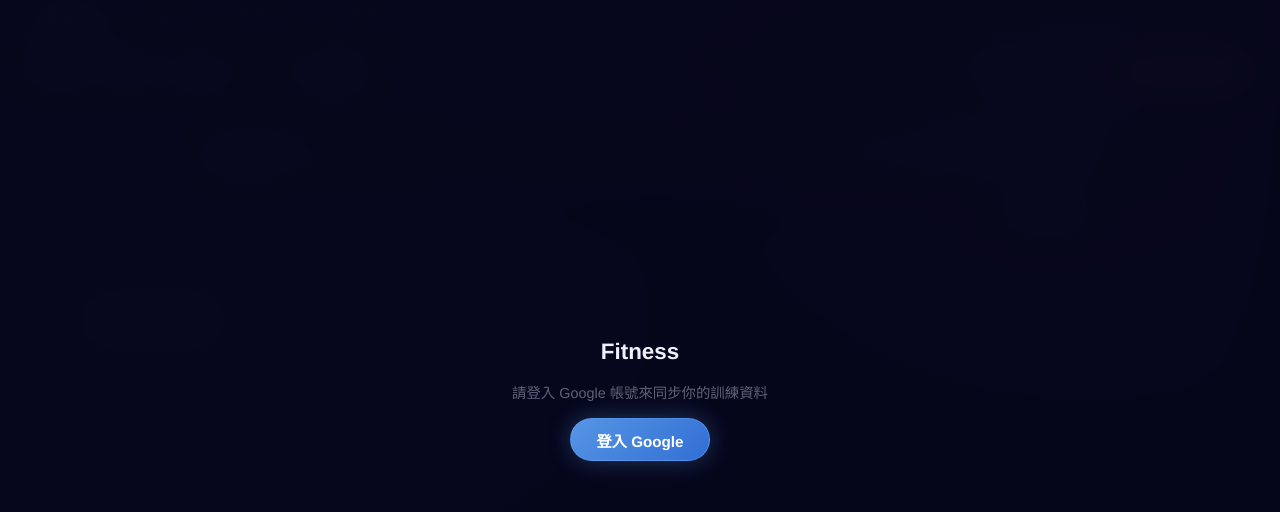
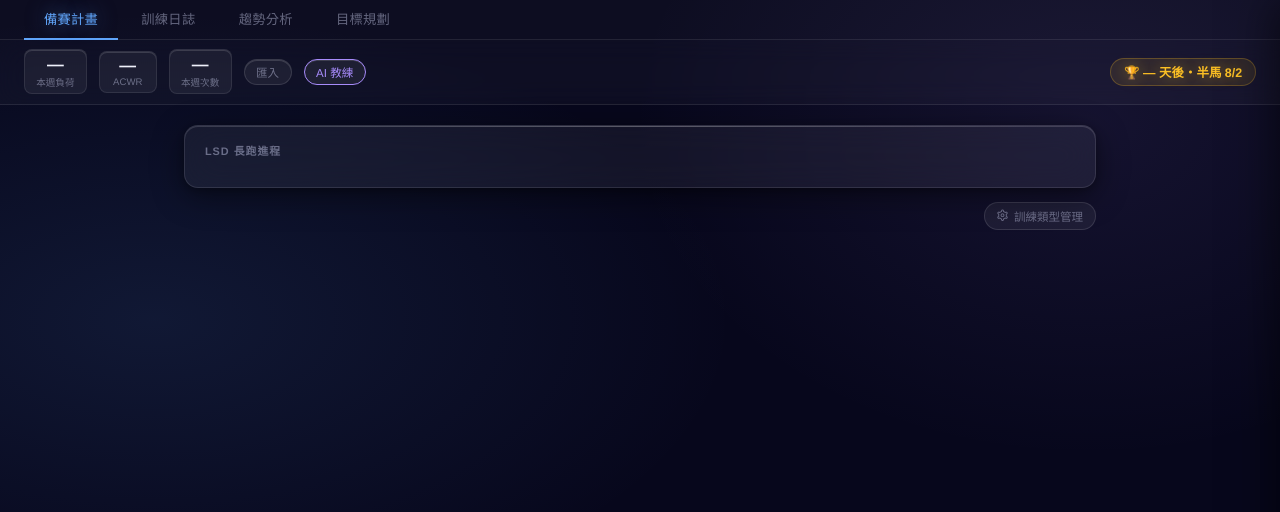
Before and after one commit to ykjing/life-mgmt, a plain HTML site: page fitness/index.html in a window 1280 px wide. Drawn offline with nearby package versions, Linux system fonts and the light colour scheme.

Commit message:
fix: hide auth overlay by default, show only when login required
Previously #auth-ov had no initial 'gone' class so it blocked the entire
page on load. startDemoMode() was async so the overlay was visible before
it could be hidden. Now it starts hidden and is only shown when Drive auth
fails or user explicitly needs to log in.

Co-Authored-By: Claude Sonnet 4.6 <noreply@anthropic.com>
Claude-Session: https://claude.ai/code/session_015XFEBkuTfh5KhjRWwAbBpT

```diff
--- a/fitness/index.html
+++ b/fitness/index.html
@@ -869,7 +869,7 @@ details.coll[open] summary::before { content: '▼'; }
 </head>
 <body>
 
-<div id="auth-ov">
+<div id="auth-ov" class="gone">
   <h2>Fitness</h2>
   <p>請登入 Google 帳號來同步你的訓練資料</p>
   <button class="g-btn" onclick="doSignIn()">登入 Google</button>
```
